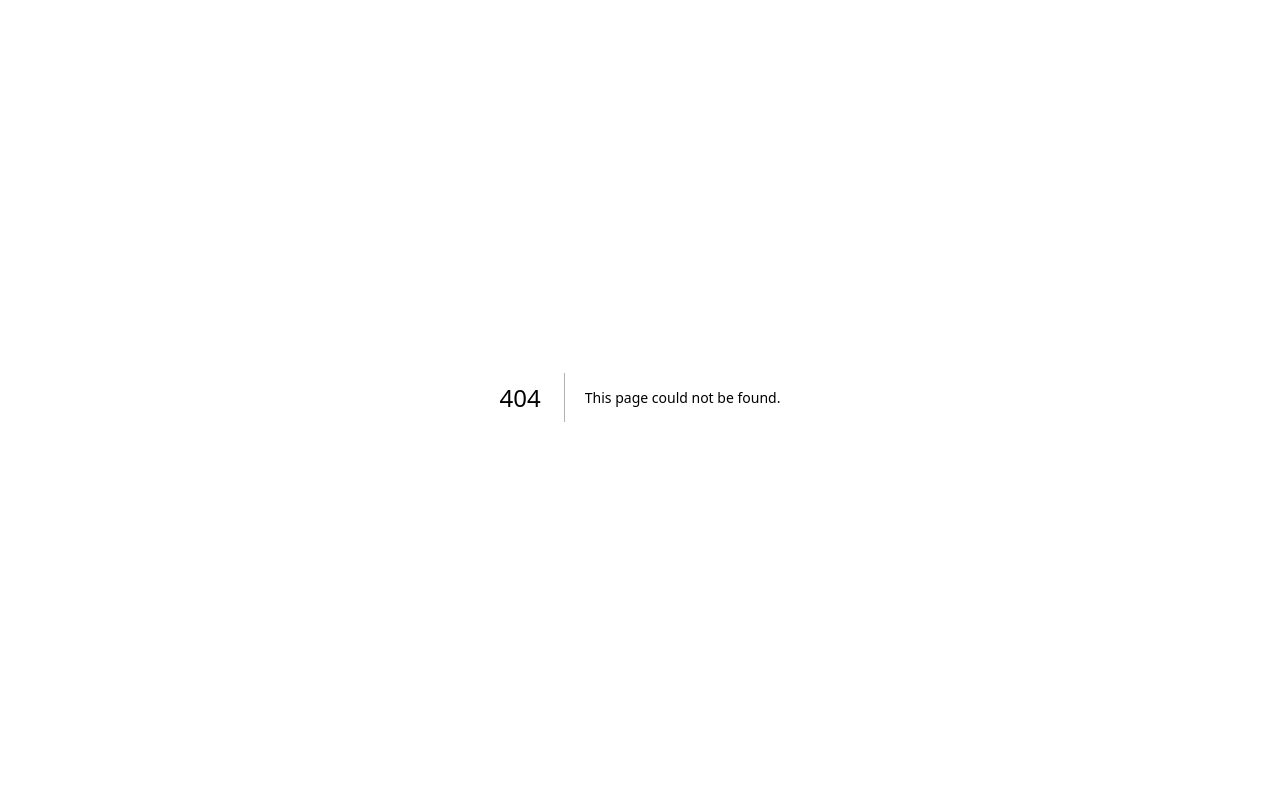
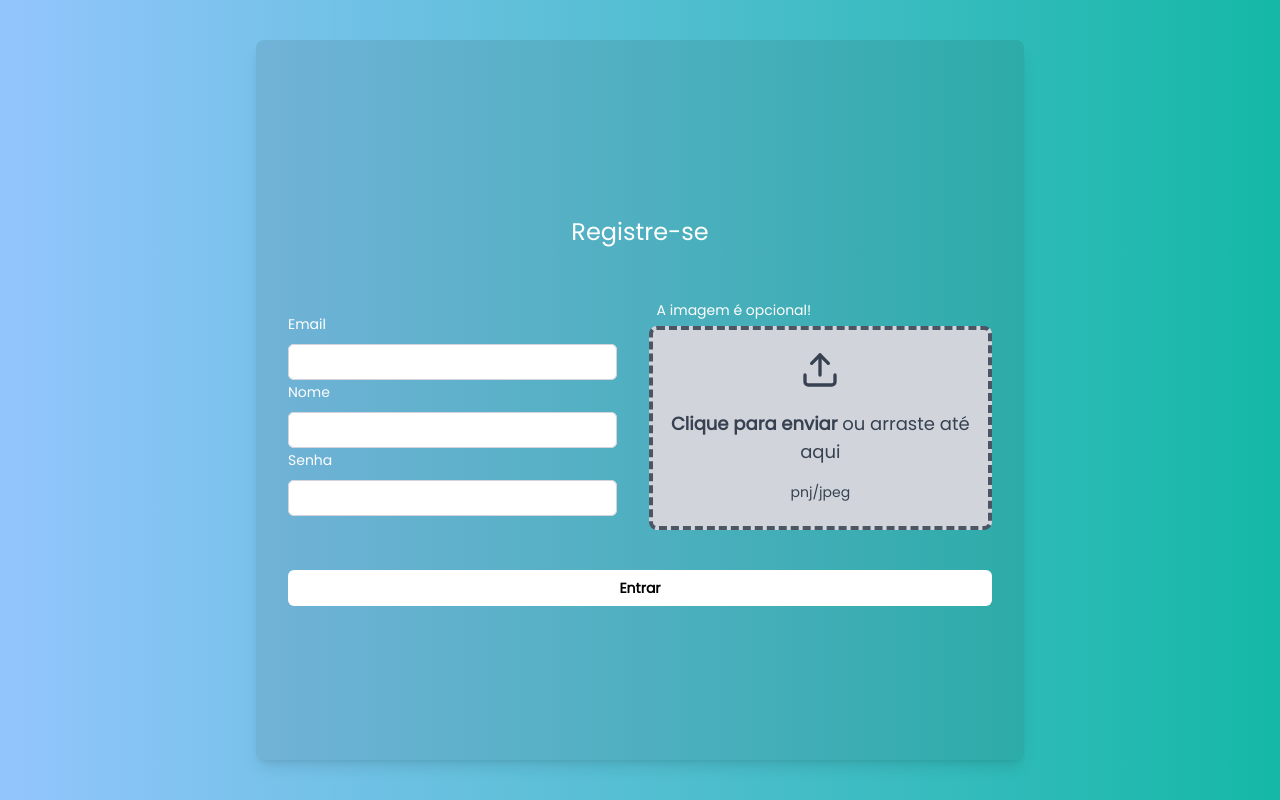
Before and after one commit to luixgabriel/play-for-a-cause-challenge-ui, a Next.js app: page /register in a window 1280 px wide. Before the commit this address had no page. Built offline with nearby package versions, Linux system fonts and the light colour scheme.

Commit message:
feat: adicionando página de registro e componente para drag and drop image

```diff
--- /dev/null
+++ b/src/app/components/close-icon.tsx
@@ -0,0 +1,21 @@
+import { IconProps } from '../../types/close-icons'
+
+export const CloseIcon = (props: IconProps) => {
+  return (
+    <svg
+      {...props}
+      stroke="currentColor"
+      fill="none"
+      strokeWidth="2"
+      viewBox="0 0 24 24"
+      strokeLinecap="round"
+      strokeLinejoin="round"
+      height="1em"
+      width="1em"
+      xmlns="http://www.w3.org/2000/svg"
+    >
+      <line x1="18" y1="6" x2="6" y2="18"></line>
+      <line x1="6" y1="6" x2="18" y2="18"></line>
+    </svg>
+  )
+}
--- /dev/null
+++ b/src/app/components/drag-drop-input.tsx
@@ -0,0 +1,96 @@
+import { useCallback, useState } from 'react'
+import { DropzoneState, useDropzone } from 'react-dropzone'
+import { FileIcon, UploadIcon } from 'lucide-react'
+import { CloseIcon } from './close-icon'
+
+interface InputProps {
+  dropzone: DropzoneState
+}
+
+interface HasFileProps {
+  file?: File
+  removeFile: () => void
+}
+
+export const FileInput = ({
+  onFileChanges,
+}: {
+  onFileChanges: (file: File) => void
+}) => {
+  const [file, setFile] = useState<File | null>(null)
+
+  const removeFile = useCallback(() => {
+    setFile(null)
+  }, [file])
+
+  const onDrop = useCallback((files: File[]) => {
+    setFile(files[0])
+    onFileChanges(files[0])
+  }, [])
+
+  const dropzone = useDropzone({
+    onDrop,
+    accept: {
+      'image/png': ['.png', '.jpeg', '.jpg'],
+    },
+  })
+
+  if (file) return <HasFile file={file} removeFile={removeFile} />
+
+  return <Input dropzone={dropzone} />
+}
+
+const Input = ({ dropzone }: InputProps) => {
+  const { getRootProps, getInputProps, isDragActive, open } = dropzone
+
+  return (
+    <div
+      onClick={open}
+      {...getRootProps()}
+      className={`w-full h-50 rounded-lg border-dashed border-4 mt-1 hover:border-gray-500 bg-gray-300 hover:bg-gray-400 transition-all
+      ${isDragActive ? 'border-blue-500' : 'border-gray-600'}`}
+    >
+      <label htmlFor="dropzone-file" className="cursor-pointer w-full h-full">
+        <div className="flex flex-col items-center justify-center pt-5 pb-6 w-full h-full">
+          <UploadIcon
+            className={`w-10 h-10 mb-3 ${
+              isDragActive ? 'text-blue-500' : 'text-gray-700'
+            }`}
+          />
+          {isDragActive ? (
+            <p className="font-bold text-lg text-gray-700">
+              Solte para adicionar
+            </p>
+          ) : (
+            <>
+              <p className="mb-2 text-lg text-gray-700 sm:text-md p-2 text-center">
+                <span className="font-bold ">Clique para enviar</span> ou
+                arraste até aqui
+              </p>
+              <p className="text-gray-700 text-sm">pnj/jpeg</p>
+            </>
+          )}
+        </div>
+      </label>
+      <input type="file" {...getInputProps()} className="hidden" />
+    </div>
+  )
+}
+
+const HasFile = ({ file, removeFile }: HasFileProps) => {
+  return (
+    <div className="w-full h-52  rounded-lg border-dashed border-4 border-gray-600 bg-gray-700 flex justify-center items-center">
+      <div className="bg-white w-[80%] rounded-md shadow-md flex gap-3 p-4 items-center justify-center">
+        <FileIcon className="w-5 h-5 my-4 ml-4" />
+        <span className="text-sm text-gray-500 my-4">{file?.name}</span>
+        <button
+          type="button"
+          onClick={removeFile}
+          className="place-self-start mt-1 p-1"
+        >
+          <CloseIcon className="w-5 h-5" />
+        </button>
+      </div>
+    </div>
+  )
+}
--- /dev/null
+++ b/src/app/register/page.tsx
@@ -0,0 +1,93 @@
+'use client'
+import ContainerMain from '../components/container-main'
+import { FileInput } from '../components/drag-drop-input'
+
+const RegisterPage = () => {
+  const handleFileChange = async () => {
+    console.log('oi')
+  }
+  return (
+    <ContainerMain>
+      <div className="flex min-h-[90%] max-w-[60%] rounded-lg flex-1 flex-col justify-center px-6 py-12 lg:px-8 mx-auto bg-neutral-800 bg-opacity-10 shadow-lg text-white">
+        <div className="sm:mx-auto sm:w-full sm:max-w-sm">
+          <h2 className=" mt-5 text-center text-2xl leading-9">Registre-se</h2>
+        </div>
+
+        <div className="mt-8 w-full">
+          <form className="space-y-6">
+            <div className="flex w-full items-center justify-center gap-8">
+              <div className=" w-[50%]">
+                {' '}
+                <div>
+                  <label
+                    htmlFor="email"
+                    className="block text-sm font-base leading-6 "
+                  >
+                    Email
+                  </label>
+                  <div className="mt-2">
+                    <input
+                      name="email"
+                      type="email"
+                      className="block w-full rounded-md border-0 py-1.5 px-2 shadow-sm ring-1 ring-inset ring-gray-300 placeholder:text-black  focus:ring-2 focus:ring-inset"
+                    />
+                  </div>
+                </div>
+                <div>
+                  <label
+                    htmlFor="name"
+                    className="block text-sm font-base leading-6 "
+                  >
+                    Nome
+                  </label>
+                  <div className="mt-2">
+                    <input
+                      name="name"
+                      type="text"
+                      className="block w-full rounded-md border-0 py-1.5 px-2 shadow-sm ring-1 ring-inset ring-gray-300 placeholder:text-black  focus:ring-2 focus:ring-inset"
+                    />
+                  </div>
+                </div>
+                <div>
+                  <div className="flex items-center justify-between">
+                    <label
+                      htmlFor="password"
+                      className="block text-sm leading-6 font-base"
+                    >
+                      Senha
+                    </label>
+                  </div>
+                  <div className="mt-2">
+                    <input
+                      name="password"
+                      type="password"
+                      className="block w-full rounded-md border-0 py-1.5 px-2 shadow-sm ring-1 ring-inset ring-gray-300 placeholder:text-black  focus:ring-2 focus:ring-inset"
+                    />
+                  </div>
+                </div>
+              </div>
+
+              <div className="my-4">
+                <span className="text-sm leading-3 pl-2 text-white">
+                  A imagem é opcional!
+                </span>
+                <FileInput onFileChanges={handleFileChange} />
+              </div>
+            </div>
+
+            <div>
+              <button
+                type="submit"
+                className="flex w-full justify-center rounded-md bg-blak px-3 py-1.5 text-sm font-semibold leading-6 text-black shadow-sm bg-white focus-visible:outline focus-visible:outline-2 focus-visible:outline-offset-2 focus-visible:outline-indigo-600"
+              >
+                Entrar
+              </button>
+            </div>
+          </form>
+        </div>
+      </div>
+    </ContainerMain>
+  )
+}
+
+export default RegisterPage
--- /dev/null
+++ b/src/types/close-icons.d.ts
@@ -0,0 +1,3 @@
+export interface IconProps {
+  className?: string
+}
```
